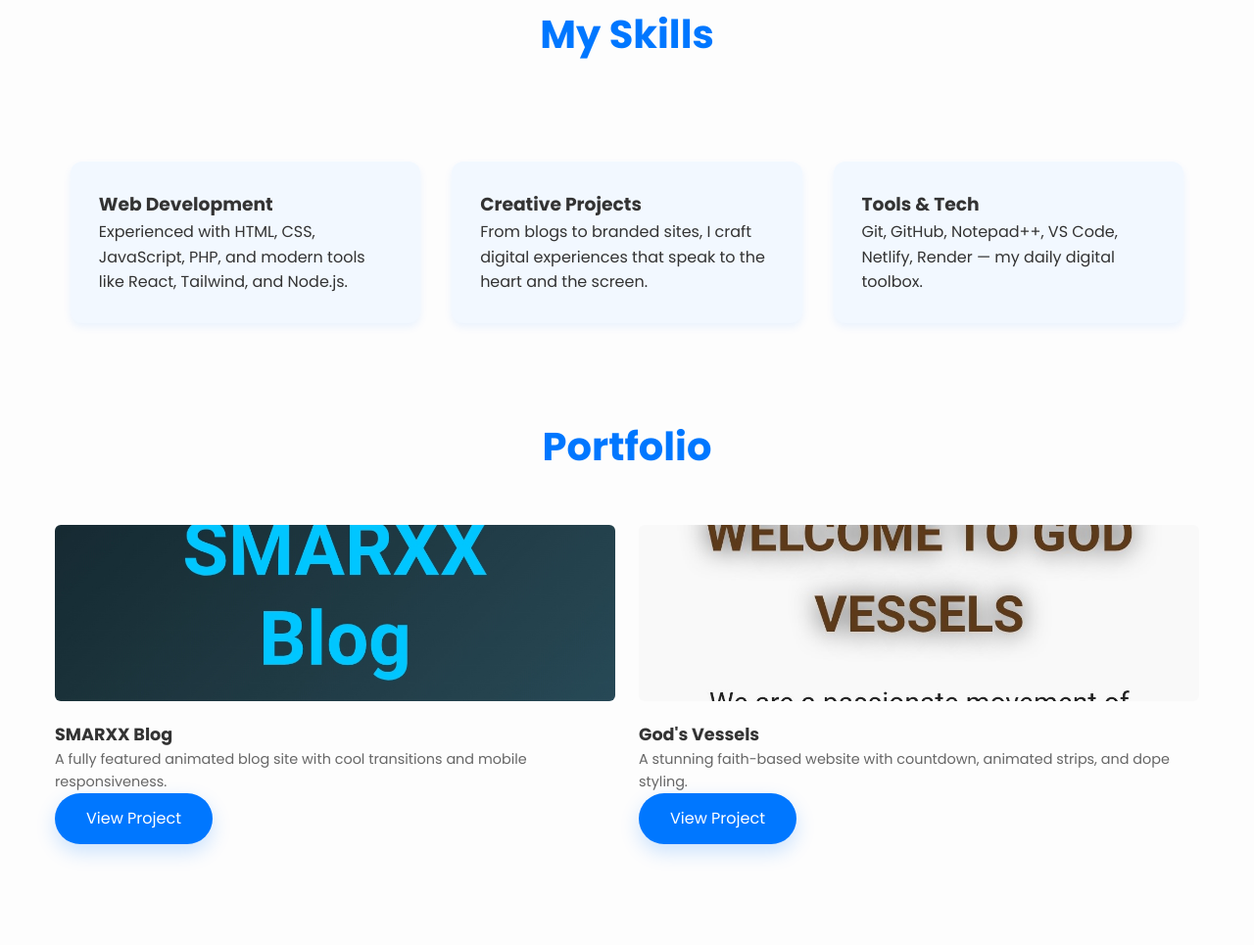
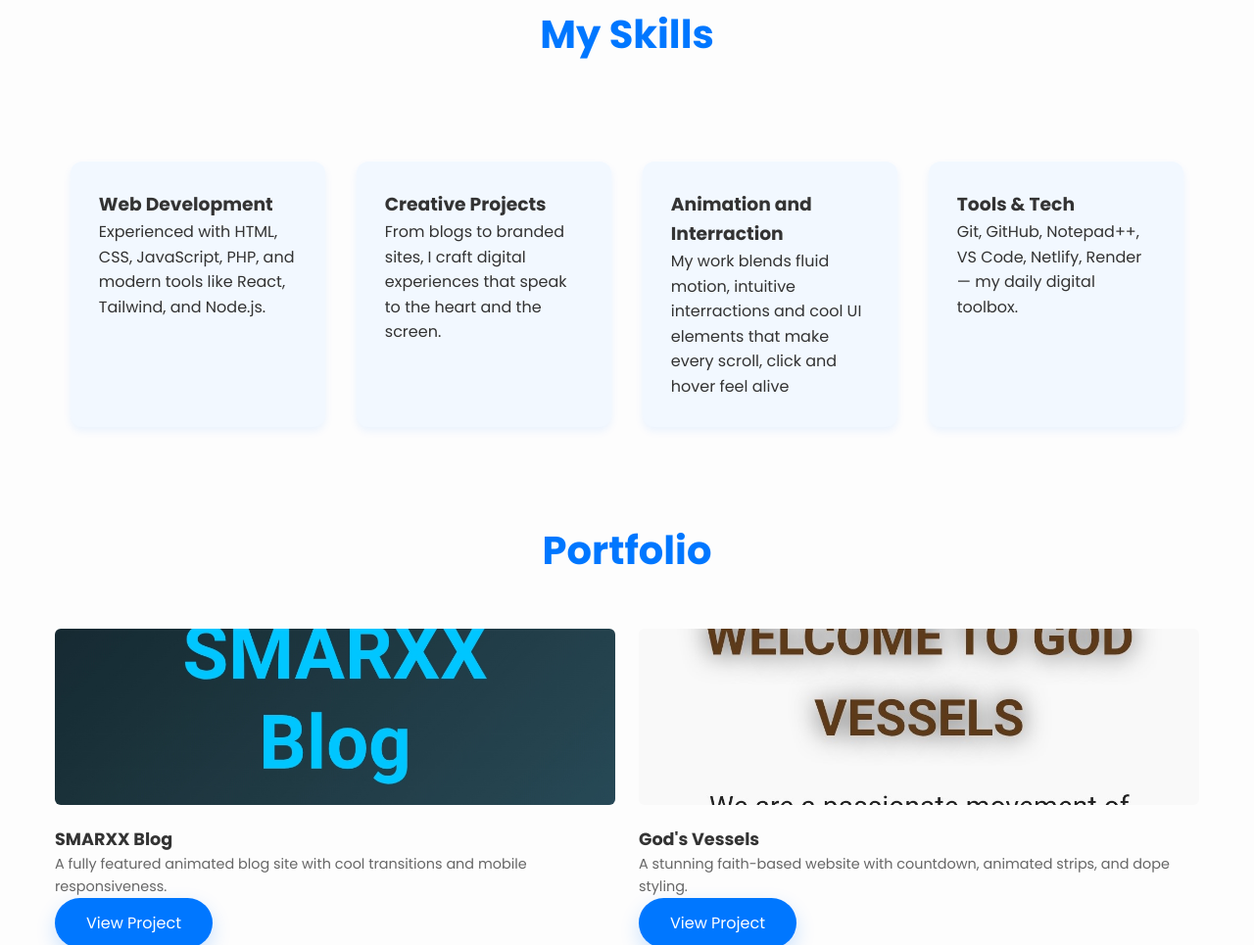
Before and after one commit to SMARTIAN-X/mee, a plain HTML site: page index.html in a window 1280 px wide. Shown: the part 1613-2578 px from the top of the page at 98% size. Drawn offline with nearby package versions, Linux system fonts and the light colour scheme.

Commit message:
Update index.html

```diff
--- a/index.html
+++ b/index.html
@@ -61,6 +61,10 @@
       <div class="skill-card animate-card">
         <h3>Creative Projects</h3>
         <p>From blogs to branded sites, I craft digital experiences that speak to the heart and the screen.</p>
+      </div>
+       <div class="skill-card animate-card">
+        <h3>Animation and Interraction</h3>
+        <p>My work blends fluid motion, intuitive interractions and cool UI elements that make every scroll, click and hover feel alive</p>
       </div>
       <div class="skill-card animate-card">
         <h3>Tools & Tech</h3>
```
